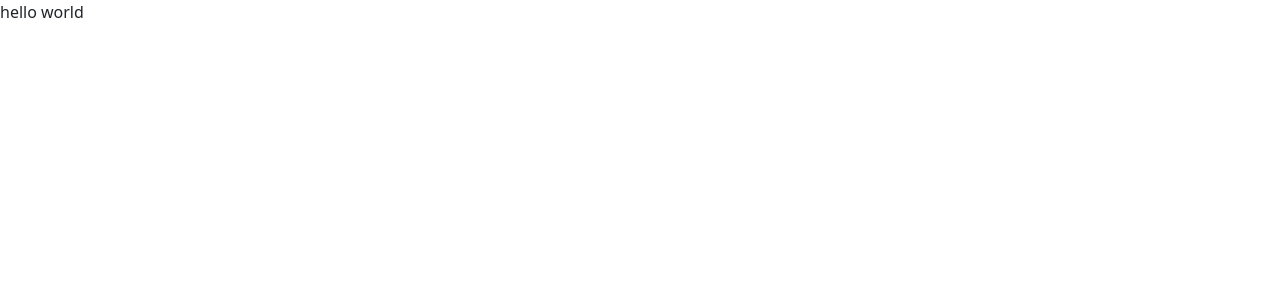
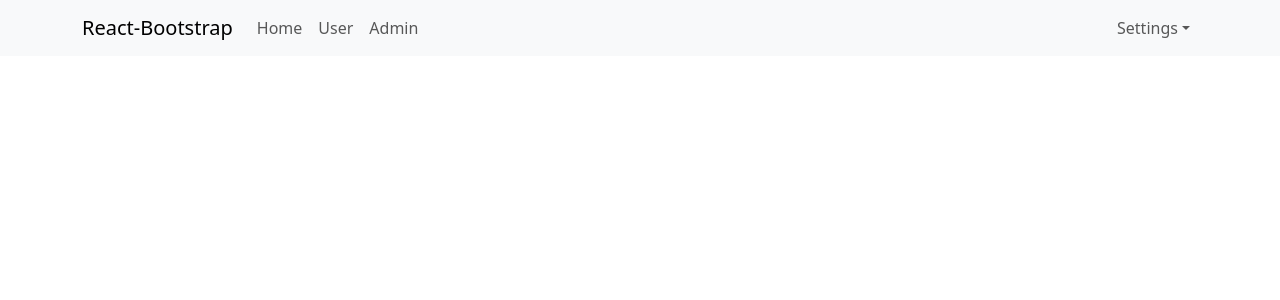
Before and after one commit to buiduchai/ProjectDemo, a React (Create React App) app: page / in a window 1280 px wide. Shown: the top 300 px of the page. Built offline with nearby package versions, Linux system fonts and the light colour scheme.

Commit message:
add header

```diff
--- a/src/App.js
+++ b/src/App.js
@@ -1,10 +1,11 @@
 import './App.css';
+import Header from './components/Header/Header';
 
 const App = () => {
 
   return (
     <div className="app-container">
-      hello world
+      <Header></Header>
     </div>
   );
 }
--- /dev/null
+++ b/src/components/Header/Header.js
@@ -0,0 +1,31 @@
+import Container from 'react-bootstrap/Container';
+import Nav from 'react-bootstrap/Nav';
+import Navbar from 'react-bootstrap/Navbar';
+import NavDropdown from 'react-bootstrap/NavDropdown';
+
+const Header = () => {
+    return (
+        <Navbar expand="lg" className="bg-body-tertiary">
+            <Container>
+                <Navbar.Brand href="#home">React-Bootstrap</Navbar.Brand>
+                <Navbar.Toggle aria-controls="basic-navbar-nav" />
+                <Navbar.Collapse id="basic-navbar-nav">
+                    <Nav className="me-auto">
+                        <Nav.Link href="#home">Home</Nav.Link>
+                        <Nav.Link href="#link">User</Nav.Link>
+                        <Nav.Link href="#link">Admin</Nav.Link>
+                    </Nav>
+                    <Nav>
+                        <NavDropdown title="Settings" id="basic-nav-dropdown">
+                            <NavDropdown.Item href="#action/3.1">Log in</NavDropdown.Item>
+                            <NavDropdown.Item href="#action/3.2">Log out</NavDropdown.Item>
+                            <NavDropdown.Item href="#action/3.3">Profile</NavDropdown.Item>
+                        </NavDropdown>
+                    </Nav>
+                </Navbar.Collapse>
+            </Container>
+        </Navbar>
+    );
+}
+
+export default Header;
```
